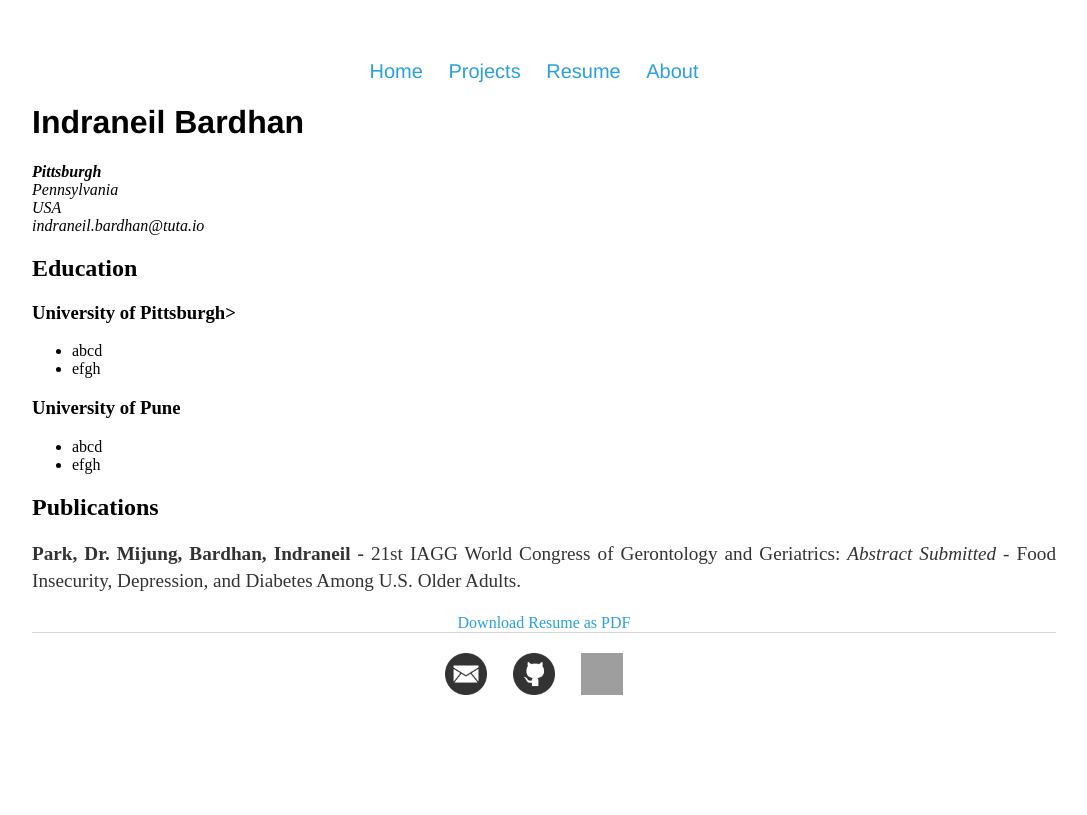
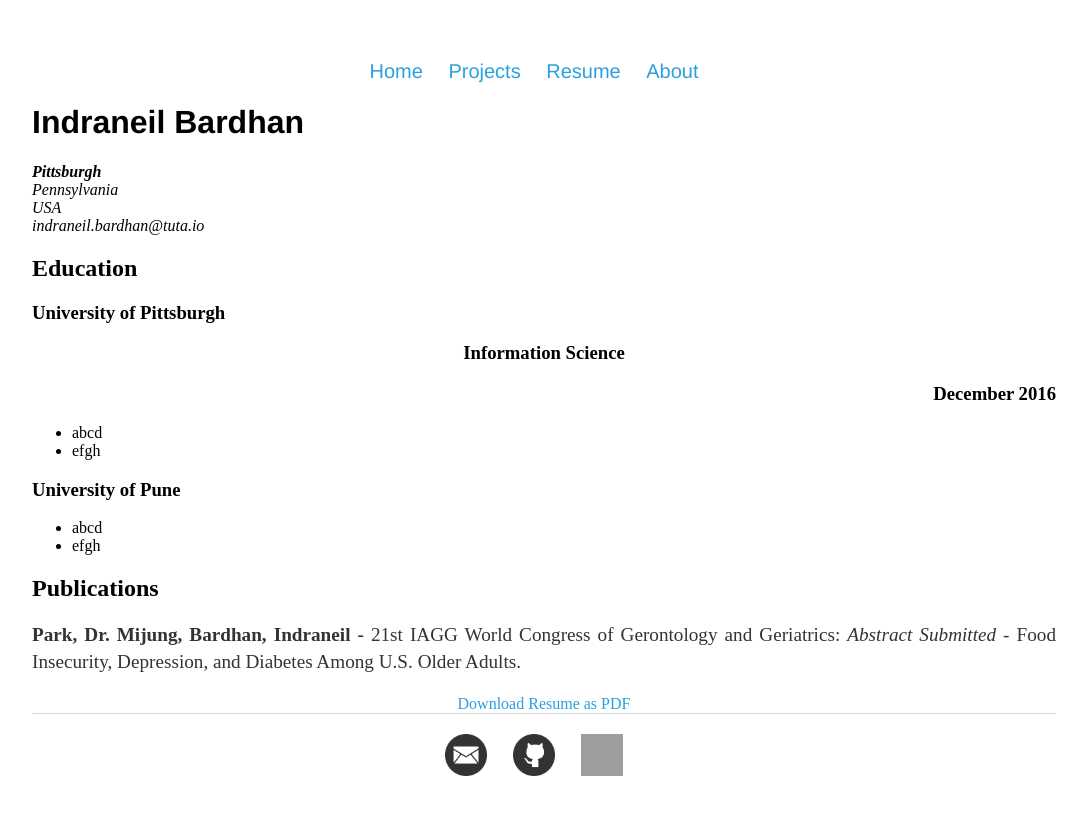
Before and after one commit to NeilBardhan/neilbardhan.github.io, a Jekyll site: the page built from resume/index.html, in a window 1280 px wide. Shown: the top 815 px of the page, without its empty margins (96-1183 px from the left). Built offline with Jekyll 4.4.1, drawn with Linux system fonts in a browser that asks for light colours; grey boxes are pictures that could not be loaded.

Commit message:
Update index.html

```diff
--- a/resume/index.html
+++ b/resume/index.html
@@ -12,7 +12,7 @@ title: Indraneil Bardhan's Resume
 		<span class="obfuscate">indraneil.bardhan@tuta.io</span>
 		</address>
 		<h2>Education</h2>
-			<h3>University of Pittsburgh></h3>
+		<h3>University of Pittsburgh</h3> <h3 align="center">Information Science</h3> <h3 align="right">December 2016</h3>
 				<ul>
 					<li>abcd</li>
 					<li>efgh</li>
```
